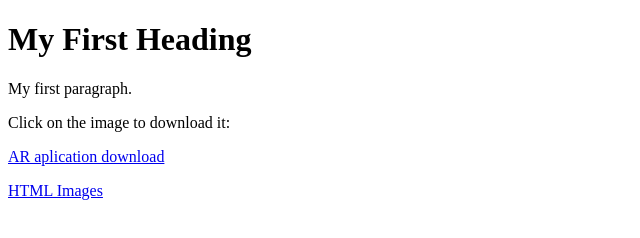
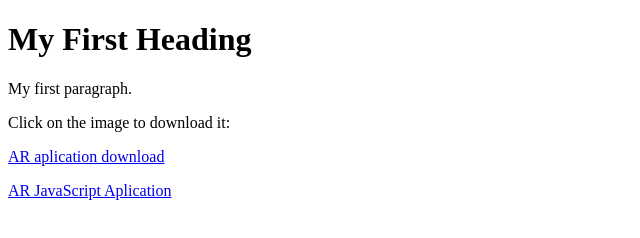
Before and after one commit to crazycake919/Unreal-Robotics, a plain HTML site: page index.html in a window 1280 px wide. Shown: the whole page, without its empty margins (0-640 px from the left). Drawn offline with Linux system fonts and the light colour scheme.

Commit message:
Update index.html

```diff
--- a/index.html
+++ b/index.html
@@ -11,6 +11,6 @@
 <a href="robot ar.apk" download>
   AR aplication download
 </a>
-  <p><a href="AR with JavaScript.html">HTML Images</a></p>
+  <p><a href="AR with JavaScript.html">AR JavaScript Aplication</a></p>
 </body>
 </html>
```
